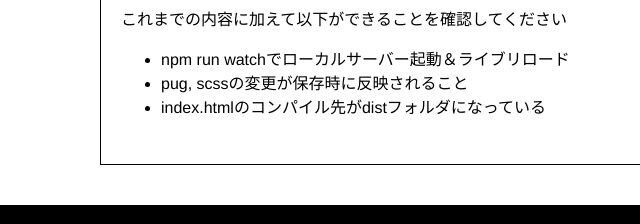
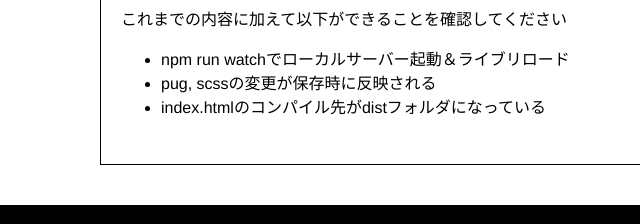
Before and after one commit to yukinouz/gulp-essentials, a website: page src/pug/index.pug in a window 1280 px wide. Shown: the part 253-477 px from the top of the page, 0-640 px from the left. Drawn offline with nearby package versions, Linux system fonts and the light colour scheme; files that its build step writes are made by us from their sources.

Commit message:
[fix]文末を合わせる

```diff
--- a/src/pug/index.pug
+++ b/src/pug/index.pug
@@ -21,7 +21,7 @@ html(lang="ja")
               li(class="sample__list-item")
                 | npm run watchでローカルサーバー起動＆ライブリロード
               li(class="sample__list-item")
-                | pug, scssの変更が保存時に反映されること
+                | pug, scssの変更が保存時に反映される
               li(class="sample__list-item")
                 | index.htmlのコンパイル先がdistフォルダになっている
     footer.footer
```
